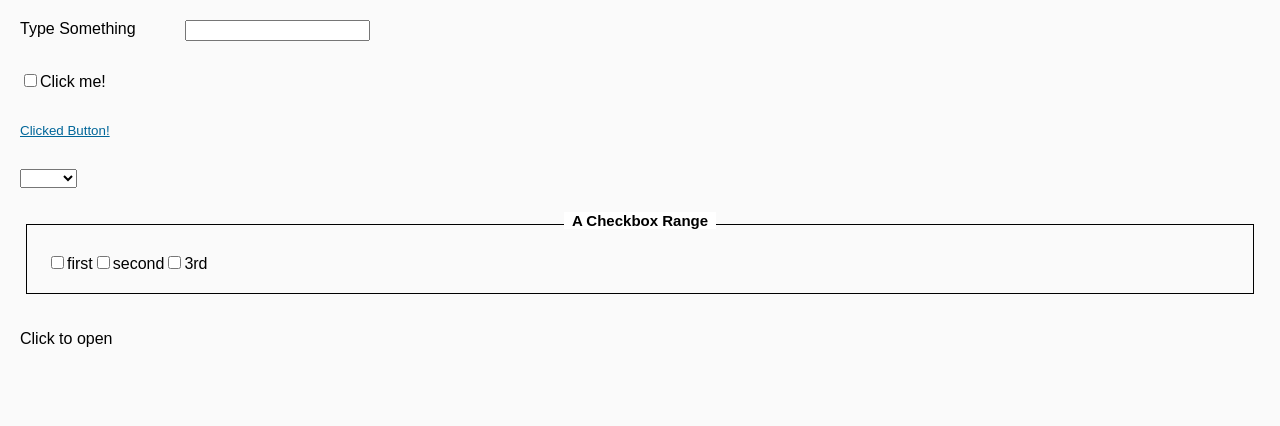
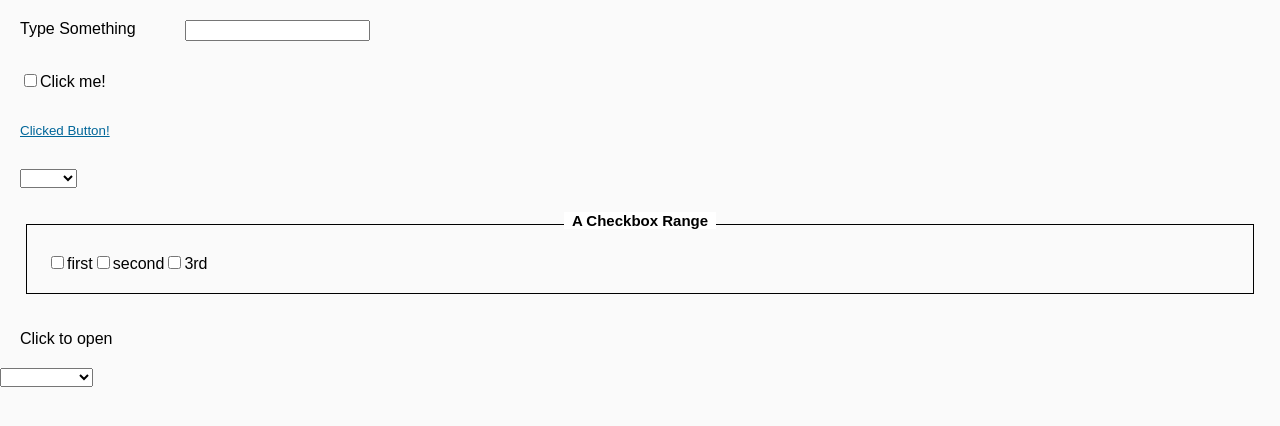
Before and after one commit to neohed/clean-components, a React (Create React App) app: page /#/form in a window 1280 px wide. Shown: the top 426 px of the page. Built offline with nearby package versions, Linux system fonts and the light colour scheme.

Commit message:
SelectAppend component.

```diff
--- a/src/components/FormDemo.js
+++ b/src/components/FormDemo.js
@@ -6,18 +6,19 @@ import Expander from "./Expander";
 import CheckBoxRange from "./inputs/CheckBoxRange";
 import TitleBox from "./TitleBox";
 import TextInput from "./inputs/TextInput";
+import SelectAppend from "./inputs/SelectAppend";
 
 const dividerRow = {
     padding: '10px',
     margin: '10px'
 }
 
-const selectOptions = [
+const selectOptions = () => ([
     {value: 1, text: 'One'},
     {value: 2, text: 'Two'},
     {value: 3, text: 'Three'},
     {value: 4, text: 'Four'}
-];
+])
 
 const checkBoxOptions = [
     {
@@ -40,6 +41,7 @@ const checkBoxOptions = [
 const FormDemo = () => {
     const [isChecked, setIsChecked] = useState(false);
     const [selectedValue, setSelectedValue] = useState();
+    const [items, setItems] = useState(selectOptions())
 
     return (
         <div>
@@ -68,7 +70,7 @@ const FormDemo = () => {
             <div style={dividerRow}>
                 <Select
                     label={'A Select'}
-                    options={selectOptions}
+                    options={selectOptions()}
                     selectedValue={selectedValue}
                     changeHandler={setSelectedValue}
                 />
@@ -100,6 +102,23 @@ const FormDemo = () => {
                     </ul>
                 </Expander>
             </div>
+            <div>
+                <SelectAppend
+                    options={items}
+                    valueProp='value'
+                    textProp='text'
+                    addNewHandler={(newItem) => {
+                        setItems([
+                            ...items,
+                            {
+                                value: items.length + 1,
+                                text: newItem
+                            }
+                        ])
+                    }}
+                    selectionChangedHandler={(v) => console.log(v)}
+                />
+            </div>
         </div>
     )
 };
--- /dev/null
+++ b/src/components/inputs/SelectAppend.js
@@ -0,0 +1,66 @@
+import React, {useState} from 'react';
+import Select from "./Select";
+import './select-append.css';
+
+const SelectAppend = ({options, textProp, valueProp, selectionChangedHandler, addNewHandler}) => {
+    const [selectMode, setSelectMode] = useState(true);
+    const [newItem, setNewItem] = useState('');
+    const addNew = ' - Add New - ';
+    const optionsAppend = [
+        ...options,
+        {
+            [textProp]: addNew,
+            [valueProp]: addNew,
+        }
+    ]
+    const onChangeHandler = ({target}) => {
+        const {value} = target;
+
+        if (value === addNew) {
+            setSelectMode(false)
+        } else {
+            selectionChangedHandler(value)
+        }
+    }
+    return (
+        <div
+            className='select-append'
+        >
+            {
+                selectMode
+                    ? <Select
+                        textProp={textProp}
+                        valueProp={valueProp}
+                        options={optionsAppend}
+                        changeHandler={onChangeHandler}
+                    />
+                    : <div>
+                        <input
+                            type="text"
+                            value={newItem}
+                            onChange={({target}) => setNewItem(target.value)}
+                        />
+                        <button
+                            onClick={() => {
+                                addNewHandler(newItem);
+                                setNewItem('');
+                                setSelectMode(true)
+                            }}
+                        >
+                            Add
+                        </button>
+                        <button
+                            onClick={() => {
+                                setNewItem('');
+                                setSelectMode(true)
+                            }}
+                        >
+                            Cancel
+                        </button>
+                    </div>
+            }
+        </div>
+    );
+};
+
+export default SelectAppend;
--- /dev/null
+++ b/src/components/inputs/select-append.css
@@ -0,0 +1,7 @@
+.select-append div {
+    display: flex;
+}
+
+.select-append div button {
+    margin-left: 3px;
+}
```
